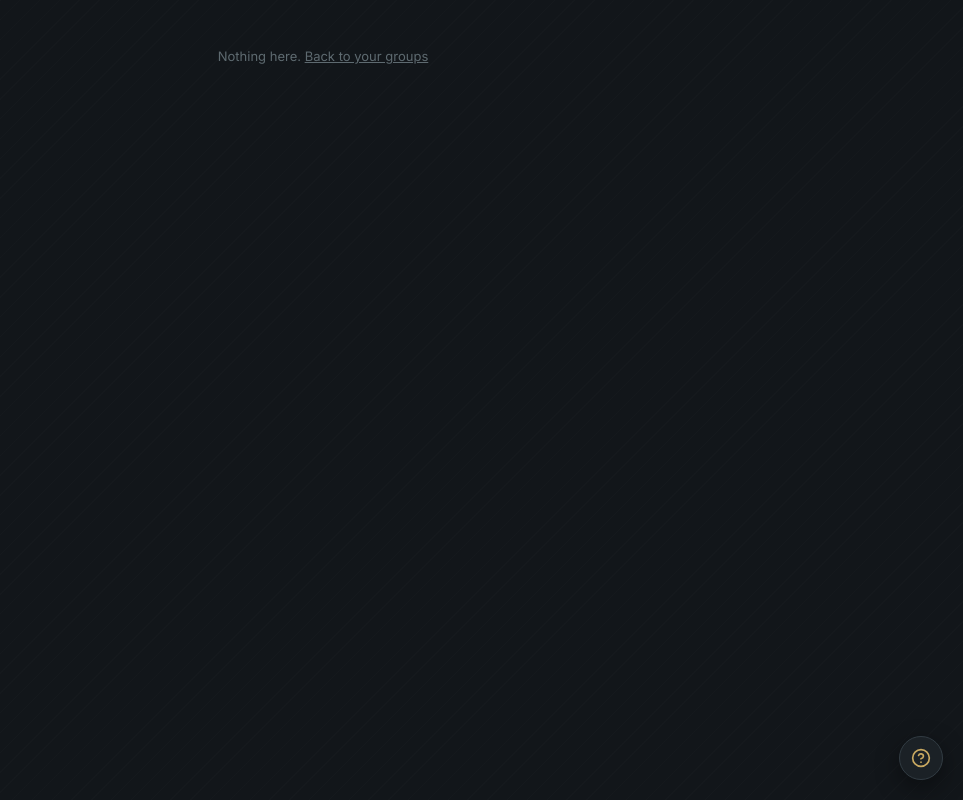
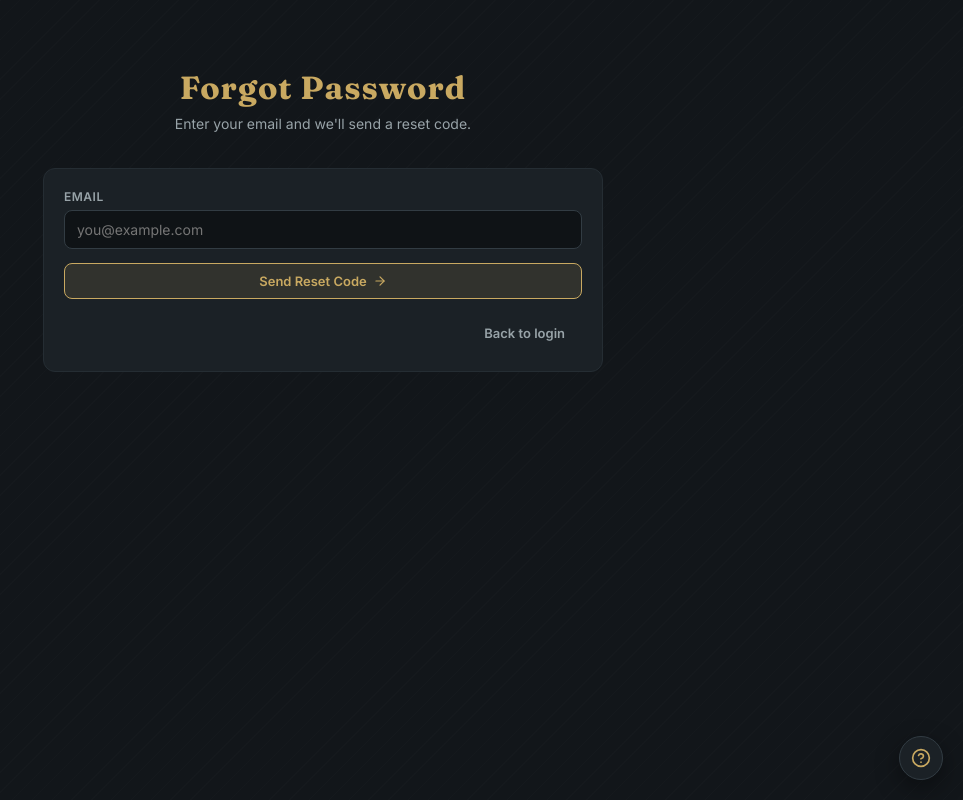
Before and after one commit to Seedorf-Rai/consist, a React (Vite) app: page /forgot-password in a window 1280 px wide. Shown: the whole page, without its empty margins (317-1280 px from the left). Built offline with nearby package versions, Linux system fonts and the light colour scheme; no server answers.

Commit message:
v1.3.1 Reset Password Added

```diff
--- a/src/lib/api.ts
+++ b/src/lib/api.ts
@@ -5,6 +5,7 @@ import type {
   AuthResponse,
   BalanceLogEntry,
   BalanceSummary,
+  ForgotPasswordResponse,
   GroupDetail,
   MarkSeenResponse,
   MemberSummary,
@@ -36,6 +37,10 @@ export const api = {
       http.post<AuthResponse>("/auth/login", { email, password }, false),
     logout: () => http.post<void>("/auth/logout"),
     me: () => http.get<User>("/me"),
+    forgotPassword: (email: string) =>
+      http.post<ForgotPasswordResponse>("/auth/forgot-password", { email }, false),
+    resetPassword: (email: string, otp: string, newPassword: string) =>
+      http.post<AuthResponse>("/auth/reset-password", { email, otp, newPassword }, false),
   },
 
   groups: {
--- a/src/queries/auth.ts
+++ b/src/queries/auth.ts
@@ -59,5 +59,22 @@ export function useLogout() {
     },
   });
 }
+export function useForgotPassword() {
+  return useMutation({
+    mutationFn: (email: string) => api.auth.forgotPassword(email),
+  });
+}
+
+export function useResetPassword() {
+  const qc = useQueryClient();
+  return useMutation({
+    mutationFn: ({ email, otp, newPassword }: { email: string; otp: string; newPassword: string }) =>
+      api.auth.resetPassword(email, otp, newPassword),
+    onSuccess: (res) => {
+      setToken(res.token);
+      qc.setQueryData(qk.me(), res.user);
+    },
+  });
+}
 
 export { ApiError };
--- a/src/router.tsx
+++ b/src/router.tsx
@@ -18,6 +18,7 @@ import { BalancesScreen } from "./screens/BalancesScreen";
 import { AdminScreen } from "./screens/AdminScreen";
 import { HistoryScreen } from "./screens/HistoryScreen";
 import { MemberTasksScreen } from "./screens/MemberTaskScreen";
+import { ForgotPasswordScreen } from "./screens/ForgotPasswordScreen";
 
 // createBrowserRouter takes a plain array of route objects — nesting is just
 // objects with a `children` array. RootLayout renders <Outlet/> plus the
@@ -29,7 +30,9 @@ export const router = createBrowserRouter([
     children: [
       {
         element: <PublicOnly />,
-        children: [{ path: "/login", element: <LoginScreen /> }],
+        children: [{ path: "/login", element: <LoginScreen /> } ,
+          { path: "/forgot-password", element: <ForgotPasswordScreen /> },
+        ],
       },
       {
         element: <PublicOnly requireVerificationPending />,
--- /dev/null
+++ b/src/screens/ForgotPasswordScreen.tsx
@@ -0,0 +1,128 @@
+import React, { useState } from "react";
+import { useNavigate } from "react-router-dom";
+import { ArrowRight } from "lucide-react";
+import { Btn, Card, ErrorBanner, Input, Shell } from "../components/ui";
+import { C, FONT_DISPLAY } from "../theme";
+import { ApiError } from "../lib/api";
+import { useForgotPassword, useResetPassword } from "../queries/auth";
+
+export function ForgotPasswordScreen() {
+  const navigate = useNavigate();
+  const forgotPassword = useForgotPassword();
+  const resetPassword = useResetPassword();
+
+  const [step, setStep] = useState<"request" | "reset">("request");
+  const [email, setEmail] = useState("");
+  const [otp, setOtp] = useState("");
+  const [newPassword, setNewPassword] = useState("");
+  const [error, setError] = useState<string | null>(null);
+  const [info, setInfo] = useState<string | null>(null);
+
+  const requestCode = async (e: React.FormEvent) => {
+    e.preventDefault();
+    setError(null);
+    try {
+      const res = await forgotPassword.mutateAsync(email.trim());
+      setInfo(res.message);
+      setStep("reset");
+    } catch (err) {
+      setError(err instanceof ApiError ? err.message : "Something went wrong.");
+    }
+  };
+
+  const submitReset = async (e: React.FormEvent) => {
+    e.preventDefault();
+    setError(null);
+    try {
+      await resetPassword.mutateAsync({ email: email.trim(), otp: otp.trim(), newPassword });
+      navigate("/", { replace: true });
+    } catch (err) {
+      // "Too many incorrect attempts" (403) means the code is burned —
+      // send them back to request a fresh one instead of letting them
+      // keep retrying a dead OTP.
+      if (err instanceof ApiError && err.status === 403) {
+        setError(err.message);
+        setStep("request");
+        setOtp("");
+      } else {
+        setError(err instanceof ApiError ? err.message : "Something went wrong.");
+      }
+    }
+  };
+
+  return (
+    <Shell>
+      <div style={{ textAlign: "center", marginTop: 40, marginBottom: 36 }}>
+        <div style={{ fontFamily: FONT_DISPLAY, fontSize: 32, fontWeight: 700, color: C.gold, letterSpacing: 1 }}>
+          {step === "request" ? "Forgot Password" : "Reset Password"}
+        </div>
+        <div style={{ color: C.textDim, fontSize: 14, marginTop: 8 }}>
+          {step === "request"
+            ? "Enter your email and we'll send a reset code."
+            : `Enter the code sent to ${email} and your new password.`}
+        </div>
+      </div>
+
+      <Card>
+        {error && <ErrorBanner message={error} />}
+        {info && !error && step === "reset" && <ErrorBanner message={info} />}
+
+        {step === "request" ? (
+          <form onSubmit={requestCode}>
+            <Input
+              label="Email"
+              type="email"
+              placeholder="you@example.com"
+              value={email}
+              onChange={(e) => setEmail(e.target.value)}
+              required
+            />
+            <Btn variant="gold" full type="submit" loading={forgotPassword.isPending} disabled={forgotPassword.isPending}>
+              Send Reset Code <ArrowRight size={14} />
+            </Btn>
+          </form>
+        ) : (
+          <form onSubmit={submitReset}>
+            <Input
+              label="Reset code"
+              placeholder="123456"
+              value={otp}
+              onChange={(e) => setOtp(e.target.value.replace(/\D/g, "").slice(0, 6))}
+              inputMode="numeric"
+              maxLength={6}
+              required
+            />
+            <Input
+              label="New password"
+              type="password"
+              placeholder="At least 8 characters"
+              value={newPassword}
+              onChange={(e) => setNewPassword(e.target.value)}
+              required
+            />
+            <Btn
+              variant="gold"
+              full
+              type="submit"
+              loading={resetPassword.isPending}
+              disabled={resetPassword.isPending || otp.length !== 6 || newPassword.length < 8}
+            >
+              Reset Password <ArrowRight size={14} />
+            </Btn>
+          </form>
+        )}
+
+        <div style={{ display: "flex", justifyContent: "space-between", marginTop: 16 }}>
+          {step === "reset" && (
+            <Btn variant="ghost" onClick={() => setStep("request")}>
+              Use a different email
+            </Btn>
+          )}
+          <Btn variant="ghost" onClick={() => navigate("/login")} style={{ marginLeft: "auto" }}>
+            Back to login
+          </Btn>
+        </div>
+      </Card>
+    </Shell>
+  );
+}
--- a/src/screens/LoginScreen.tsx
+++ b/src/screens/LoginScreen.tsx
@@ -3,6 +3,7 @@ import { ArrowRight } from "lucide-react";
 import { Btn, Card, ErrorBanner, Input, Shell } from "../components/ui";
 import { C, FONT_DISPLAY } from "../theme";
 import { useAuth } from "../context/AuthContext";
+import { useNavigate } from "react-router-dom";
 
 export function LoginScreen() {
   const { login, signup } = useAuth();
@@ -12,6 +13,7 @@ export function LoginScreen() {
   const [password, setPassword] = useState("");
   const [submitting, setSubmitting] = useState(false);
   const [error, setError] = useState<string | null>(null);
+  const navigate = useNavigate();
 
   const submit = async (e: React.FormEvent) => {
     e.preventDefault();
@@ -70,6 +72,17 @@ export function LoginScreen() {
             onChange={(e) => setPassword(e.target.value)}
             required
           />
+          {mode === "login" && (
+            <div style={{ textAlign: "right", marginTop: -8, marginBottom: 14 }}>
+              <button
+                type="button"
+                onClick={() => navigate("/forgot-password")}
+                style={{ background: "none", border: "none", color: C.textDim, fontSize: 12, cursor: "pointer", padding: 0 }}
+              >
+                Forgot password?
+              </button>
+            </div>
+          )}
           <Btn variant="gold" full type="submit" loading={submitting} disabled={submitting}>
             {mode === "login" ? "Log in" : "Create account"} <ArrowRight size={14} />
           </Btn>
--- a/src/types.ts
+++ b/src/types.ts
@@ -206,3 +206,6 @@ export interface PerUserTasksResponse {
   tasks: PerUserTask[];
   pagination: Pagination;
 }
+export interface ForgotPasswordResponse {
+  message: string;
+}
```
